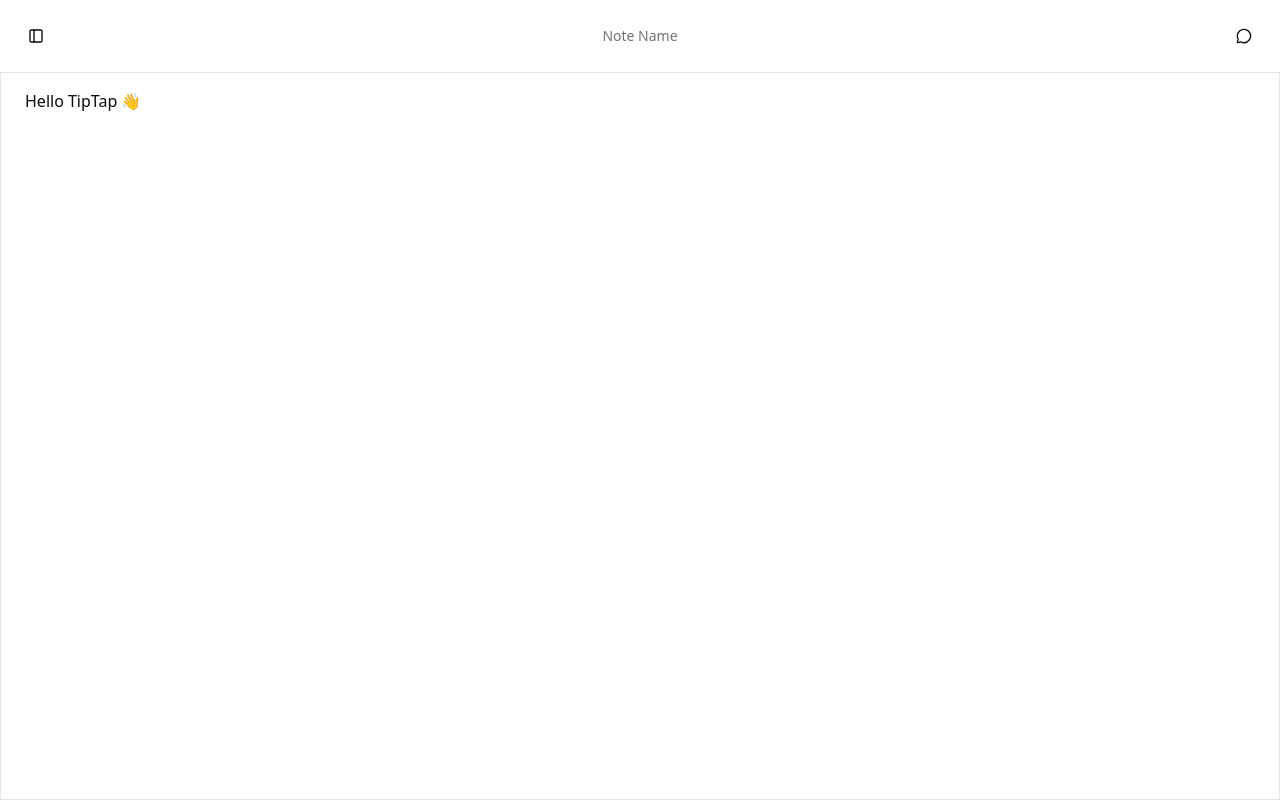
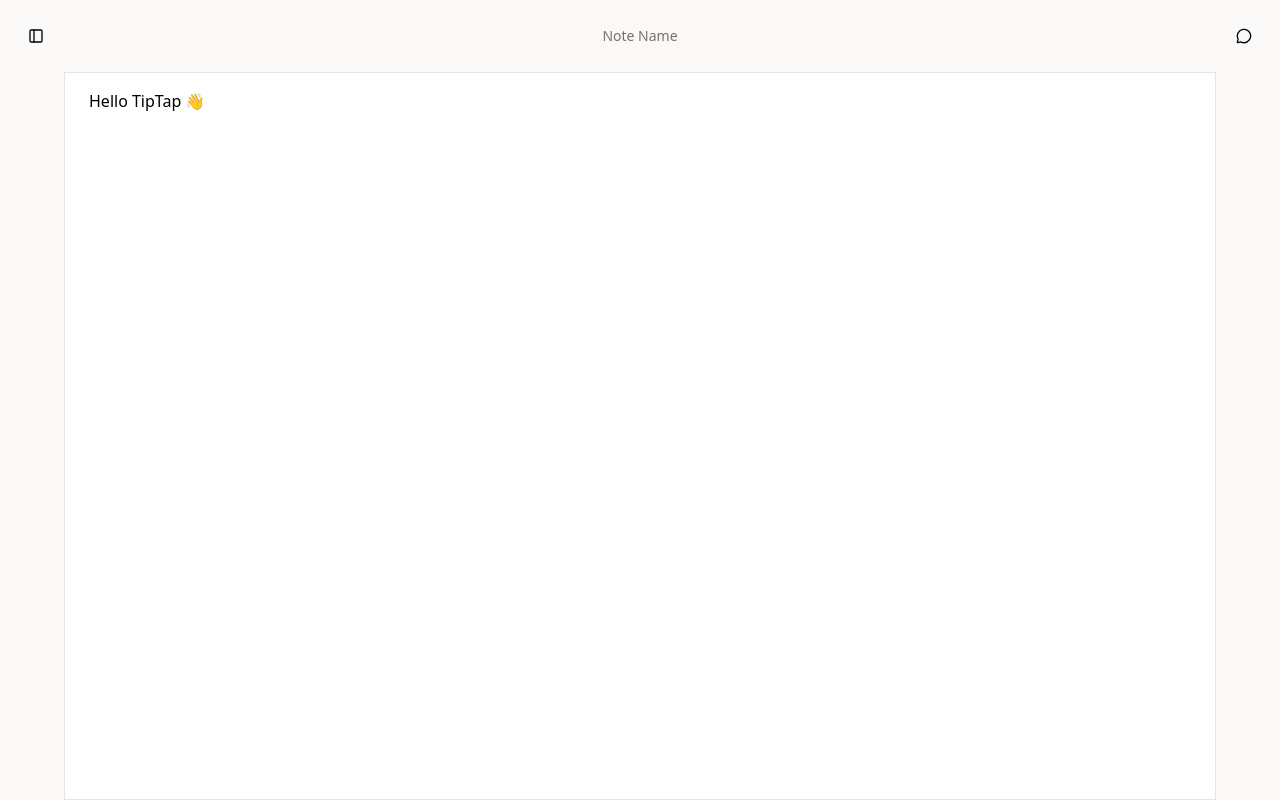
Before and after one commit to ryandotelliott/zen-notes, a Next.js app: page / in a window 1280 px wide. Built offline with nearby package versions, Linux system fonts and the light colour scheme.

Commit message:
styling tweaks

```diff
--- a/src/app/globals.css
+++ b/src/app/globals.css
@@ -4,120 +4,141 @@
 
 @custom-variant dark (&:is(.dark *));
 
+:root {
+  --background: oklch(0.9826 0.0017 67.8027);
+  --foreground: oklch(0.4444 0.0096 73.639);
+  --card: oklch(1 0 0);
+  --card-foreground: oklch(0.2685 0.0063 34.2976);
+  --popover: oklch(1 0 0);
+  --popover-foreground: oklch(0.2685 0.0063 34.2976);
+  --primary: oklch(0.2685 0.0063 34.2976);
+  --primary-foreground: oklch(0.9851 0 0);
+  --secondary: oklch(0.9699 0.0013 106.4238);
+  --secondary-foreground: oklch(0.2685 0.0063 34.2976);
+  --muted: oklch(0.9699 0.0013 106.4238);
+  --muted-foreground: oklch(0.5534 0.0116 58.0708);
+  --accent: oklch(0.9699 0.0013 106.4238);
+  --accent-foreground: oklch(0.2685 0.0063 34.2976);
+  --destructive: oklch(0.5771 0.2152 27.325);
+  --destructive-foreground: oklch(0.9851 0 0);
+  --border: oklch(0.9232 0.0026 48.7171);
+  --input: oklch(0.9232 0.0026 48.7171);
+  --ring: oklch(0.7161 0.0091 56.259);
+  --chart-1: oklch(0.7686 0.1647 70.0804);
+  --chart-2: oklch(0.7681 0.2044 130.8498);
+  --chart-3: oklch(0.6231 0.188 259.8145);
+  --chart-4: oklch(0.6559 0.2118 354.3084);
+  --chart-5: oklch(0.6056 0.2189 292.7172);
+  --sidebar: oklch(0.9699 0.0013 106.4238);
+  --sidebar-foreground: oklch(0.4444 0.0096 73.639);
+  --sidebar-primary: oklch(0.2685 0.0063 34.2976);
+  --sidebar-primary-foreground: oklch(0.9851 0 0);
+  --sidebar-accent: oklch(1 0 0);
+  --sidebar-accent-foreground: oklch(0.2685 0.0063 34.2976);
+  --sidebar-border: oklch(0.9232 0.0026 48.7171);
+  --sidebar-ring: oklch(0.7161 0.0091 56.259);
+  --radius: 0.5rem;
+  --shadow-2xs: 0px 2px 4px 0px hsl(0 0% 0% / 0.03);
+  --shadow-xs: 0px 2px 4px 0px hsl(0 0% 0% / 0.03);
+  --shadow-sm: 0px 2px 4px 0px hsl(0 0% 0% / 0.05), 0px 1px 2px -1px hsl(0 0% 0% / 0.05);
+  --shadow: 0px 2px 4px 0px hsl(0 0% 0% / 0.05), 0px 1px 2px -1px hsl(0 0% 0% / 0.05);
+  --shadow-md: 0px 2px 4px 0px hsl(0 0% 0% / 0.05), 0px 2px 4px -1px hsl(0 0% 0% / 0.05);
+  --shadow-lg: 0px 2px 4px 0px hsl(0 0% 0% / 0.05), 0px 4px 6px -1px hsl(0 0% 0% / 0.05);
+  --shadow-xl: 0px 2px 4px 0px hsl(0 0% 0% / 0.05), 0px 8px 10px -1px hsl(0 0% 0% / 0.05);
+  --shadow-2xl: 0px 2px 4px 0px hsl(0 0% 0% / 0.13);
+  --tracking-normal: 0rem;
+  --spacing: 0.25rem;
+}
+
+.dark {
+  --background: oklch(0.2161 0.0061 56.0434);
+  --foreground: oklch(0.7161 0.0091 56.259);
+  --card: oklch(0.2685 0.0063 34.2976);
+  --card-foreground: oklch(0.9232 0.0026 48.7171);
+  --popover: oklch(0.2685 0.0063 34.2976);
+  --popover-foreground: oklch(0.9232 0.0026 48.7171);
+  --primary: oklch(0.9232 0.0026 48.7171);
+  --primary-foreground: oklch(0.2161 0.0061 56.0434);
+  --secondary: oklch(0.3572 0.0109 84.5929);
+  --secondary-foreground: oklch(0.9232 0.0026 48.7171);
+  --muted: oklch(0.3572 0.0109 84.5929);
+  --muted-foreground: oklch(0.5534 0.0116 58.0708);
+  --accent: oklch(0.3572 0.0109 84.5929);
+  --accent-foreground: oklch(0.9232 0.0026 48.7171);
+  --destructive: oklch(0.4437 0.1613 26.8994);
+  --destructive-foreground: oklch(0.9705 0.0129 17.3797);
+  --border: oklch(0.3572 0.0109 84.5929);
+  --input: oklch(0.3572 0.0109 84.5929);
+  --ring: oklch(0.7161 0.0091 56.259);
+  --chart-1: oklch(0.8369 0.1644 84.4286);
+  --chart-2: oklch(0.8493 0.2073 128.8497);
+  --chart-3: oklch(0.7137 0.1434 254.624);
+  --chart-4: oklch(0.7253 0.1752 349.7607);
+  --chart-5: oklch(0.709 0.1592 293.5412);
+  --sidebar: oklch(0.2685 0.0063 34.2976);
+  --sidebar-foreground: oklch(0.7161 0.0091 56.259);
+  --sidebar-primary: oklch(0.9232 0.0026 48.7171);
+  --sidebar-primary-foreground: oklch(0.2161 0.0061 56.0434);
+  --sidebar-accent: oklch(0.3572 0.0109 84.5929);
+  --sidebar-accent-foreground: oklch(0.9232 0.0026 48.7171);
+  --sidebar-border: oklch(0.3572 0.0109 84.5929);
+  --sidebar-ring: oklch(0.7161 0.0091 56.259);
+  --radius: 0.5rem;
+  --shadow-2xs: 0px 2px 4px 0px hsl(0 0% 0% / 0.05);
+  --shadow-xs: 0px 2px 4px 0px hsl(0 0% 0% / 0.05);
+  --shadow-sm: 0px 2px 4px 0px hsl(0 0% 0% / 0.1), 0px 1px 2px -1px hsl(0 0% 0% / 0.1);
+  --shadow: 0px 2px 4px 0px hsl(0 0% 0% / 0.1), 0px 1px 2px -1px hsl(0 0% 0% / 0.1);
+  --shadow-md: 0px 2px 4px 0px hsl(0 0% 0% / 0.1), 0px 2px 4px -1px hsl(0 0% 0% / 0.1);
+  --shadow-lg: 0px 2px 4px 0px hsl(0 0% 0% / 0.1), 0px 4px 6px -1px hsl(0 0% 0% / 0.1);
+  --shadow-xl: 0px 2px 4px 0px hsl(0 0% 0% / 0.1), 0px 8px 10px -1px hsl(0 0% 0% / 0.1);
+  --shadow-2xl: 0px 2px 4px 0px hsl(0 0% 0% / 0.25);
+}
+
 @theme inline {
   --color-background: var(--background);
   --color-foreground: var(--foreground);
-  --font-sans: var(--font-geist-sans);
-  --font-mono: var(--font-geist-mono);
+  --color-card: var(--card);
+  --color-card-foreground: var(--card-foreground);
+  --color-popover: var(--popover);
+  --color-popover-foreground: var(--popover-foreground);
+  --color-primary: var(--primary);
+  --color-primary-foreground: var(--primary-foreground);
+  --color-secondary: var(--secondary);
+  --color-secondary-foreground: var(--secondary-foreground);
+  --color-muted: var(--muted);
+  --color-muted-foreground: var(--muted-foreground);
+  --color-accent: var(--accent);
+  --color-accent-foreground: var(--accent-foreground);
+  --color-destructive: var(--destructive);
+  --color-destructive-foreground: var(--destructive-foreground);
+  --color-border: var(--border);
+  --color-input: var(--input);
+  --color-ring: var(--ring);
+  --color-chart-1: var(--chart-1);
+  --color-chart-2: var(--chart-2);
+  --color-chart-3: var(--chart-3);
+  --color-chart-4: var(--chart-4);
+  --color-chart-5: var(--chart-5);
+  --color-sidebar: var(--sidebar);
+  --color-sidebar-foreground: var(--sidebar-foreground);
+  --color-sidebar-primary: var(--sidebar-primary);
+  --color-sidebar-primary-foreground: var(--sidebar-primary-foreground);
+  --color-sidebar-accent: var(--sidebar-accent);
+  --color-sidebar-accent-foreground: var(--sidebar-accent-foreground);
+  --color-sidebar-border: var(--sidebar-border);
   --color-sidebar-ring: var(--sidebar-ring);
-  --color-sidebar-border: var(--sidebar-border);
-  --color-sidebar-accent-foreground: var(--sidebar-accent-foreground);
-  --color-sidebar-accent: var(--sidebar-accent);
-  --color-sidebar-primary-foreground: var(--sidebar-primary-foreground);
-  --color-sidebar-primary: var(--sidebar-primary);
-  --color-sidebar-foreground: var(--sidebar-foreground);
-  --color-sidebar: var(--sidebar);
-  --color-chart-5: var(--chart-5);
-  --color-chart-4: var(--chart-4);
-  --color-chart-3: var(--chart-3);
-  --color-chart-2: var(--chart-2);
-  --color-chart-1: var(--chart-1);
-  --color-ring: var(--ring);
-  --color-input: var(--input);
-  --color-border: var(--border);
-  --color-destructive: var(--destructive);
-  --color-accent-foreground: var(--accent-foreground);
-  --color-accent: var(--accent);
-  --color-muted-foreground: var(--muted-foreground);
-  --color-muted: var(--muted);
-  --color-secondary-foreground: var(--secondary-foreground);
-  --color-secondary: var(--secondary);
-  --color-primary-foreground: var(--primary-foreground);
-  --color-primary: var(--primary);
-  --color-popover-foreground: var(--popover-foreground);
-  --color-popover: var(--popover);
-  --color-card-foreground: var(--card-foreground);
-  --color-card: var(--card);
+
   --radius-sm: calc(var(--radius) - 4px);
   --radius-md: calc(var(--radius) - 2px);
   --radius-lg: var(--radius);
   --radius-xl: calc(var(--radius) + 4px);
+
+  --shadow-2xs: var(--shadow-2xs);
+  --shadow-xs: var(--shadow-xs);
+  --shadow-sm: var(--shadow-sm);
+  --shadow: var(--shadow);
+  --shadow-md: var(--shadow-md);
+  --shadow-lg: var(--shadow-lg);
+  --shadow-xl: var(--shadow-xl);
+  --shadow-2xl: var(--shadow-2xl);
 }
-
-:root {
-  --radius: 0.625rem;
-  --card: oklch(1 0 0);
-  --card-foreground: oklch(0.145 0 0);
-  --popover: oklch(1 0 0);
-  --popover-foreground: oklch(0.145 0 0);
-  --primary: oklch(0.205 0 0);
-  --primary-foreground: oklch(0.985 0 0);
-  --secondary: oklch(0.97 0 0);
-  --secondary-foreground: oklch(0.205 0 0);
-  --muted: oklch(0.97 0 0);
-  --muted-foreground: oklch(0.556 0 0);
-  --accent: oklch(0.97 0 0);
-  --accent-foreground: oklch(0.205 0 0);
-  --destructive: oklch(0.577 0.245 27.325);
-  --border: oklch(0.922 0 0);
-  --input: oklch(0.922 0 0);
-  --ring: oklch(0.708 0 0);
-  --chart-1: oklch(0.646 0.222 41.116);
-  --chart-2: oklch(0.6 0.118 184.704);
-  --chart-3: oklch(0.398 0.07 227.392);
-  --chart-4: oklch(0.828 0.189 84.429);
-  --chart-5: oklch(0.769 0.188 70.08);
-  --sidebar: oklch(0.985 0 0);
-  --sidebar-foreground: oklch(0.145 0 0);
-  --sidebar-primary: oklch(0.205 0 0);
-  --sidebar-primary-foreground: oklch(0.985 0 0);
-  --sidebar-accent: oklch(0.97 0 0);
-  --sidebar-accent-foreground: oklch(0.205 0 0);
-  --sidebar-border: oklch(0.922 0 0);
-  --sidebar-ring: oklch(0.708 0 0);
-  --background: oklch(1 0 0);
-  --foreground: oklch(0.145 0 0);
-}
-
-.dark {
-  --background: oklch(0.145 0 0);
-  --foreground: oklch(0.985 0 0);
-  --card: oklch(0.205 0 0);
-  --card-foreground: oklch(0.985 0 0);
-  --popover: oklch(0.205 0 0);
-  --popover-foreground: oklch(0.985 0 0);
-  --primary: oklch(0.922 0 0);
-  --primary-foreground: oklch(0.205 0 0);
-  --secondary: oklch(0.269 0 0);
-  --secondary-foreground: oklch(0.985 0 0);
-  --muted: oklch(0.269 0 0);
-  --muted-foreground: oklch(0.708 0 0);
-  --accent: oklch(0.269 0 0);
-  --accent-foreground: oklch(0.985 0 0);
-  --destructive: oklch(0.704 0.191 22.216);
-  --border: oklch(1 0 0 / 10%);
-  --input: oklch(1 0 0 / 15%);
-  --ring: oklch(0.556 0 0);
-  --chart-1: oklch(0.488 0.243 264.376);
-  --chart-2: oklch(0.696 0.17 162.48);
-  --chart-3: oklch(0.769 0.188 70.08);
-  --chart-4: oklch(0.627 0.265 303.9);
-  --chart-5: oklch(0.645 0.246 16.439);
-  --sidebar: oklch(0.205 0 0);
-  --sidebar-foreground: oklch(0.985 0 0);
-  --sidebar-primary: oklch(0.488 0.243 264.376);
-  --sidebar-primary-foreground: oklch(0.985 0 0);
-  --sidebar-accent: oklch(0.269 0 0);
-  --sidebar-accent-foreground: oklch(0.985 0 0);
-  --sidebar-border: oklch(1 0 0 / 10%);
-  --sidebar-ring: oklch(0.556 0 0);
-}
-
-@layer base {
-  * {
-    @apply border-border outline-ring/50;
-  }
-  body {
-    @apply bg-background text-foreground;
-  }
-}
--- a/src/app/page.tsx
+++ b/src/app/page.tsx
@@ -3,7 +3,7 @@
 export default function Home() {
   return (
     <div className="flex min-h-0 flex-1 flex-col">
-      <BasicEditor className="mx-auto min-h-0 w-full max-w-7xl flex-1 overflow-hidden border" />
+      <BasicEditor className="mx-auto min-h-0 w-full max-w-6xl flex-1 overflow-hidden border border-border" />
     </div>
   );
 }
--- a/src/components/editor/BasicEditor.tsx
+++ b/src/components/editor/BasicEditor.tsx
@@ -30,7 +30,7 @@
   }, [editor]);
 
   return (
-    <div className={cn('flex min-h-0 flex-col', className)}>
+    <div className={cn('flex min-h-0 flex-col bg-card', className)}>
       <EditorContent editor={editor} className="min-h-0 w-full flex-1 overflow-hidden" />
     </div>
   );
```
